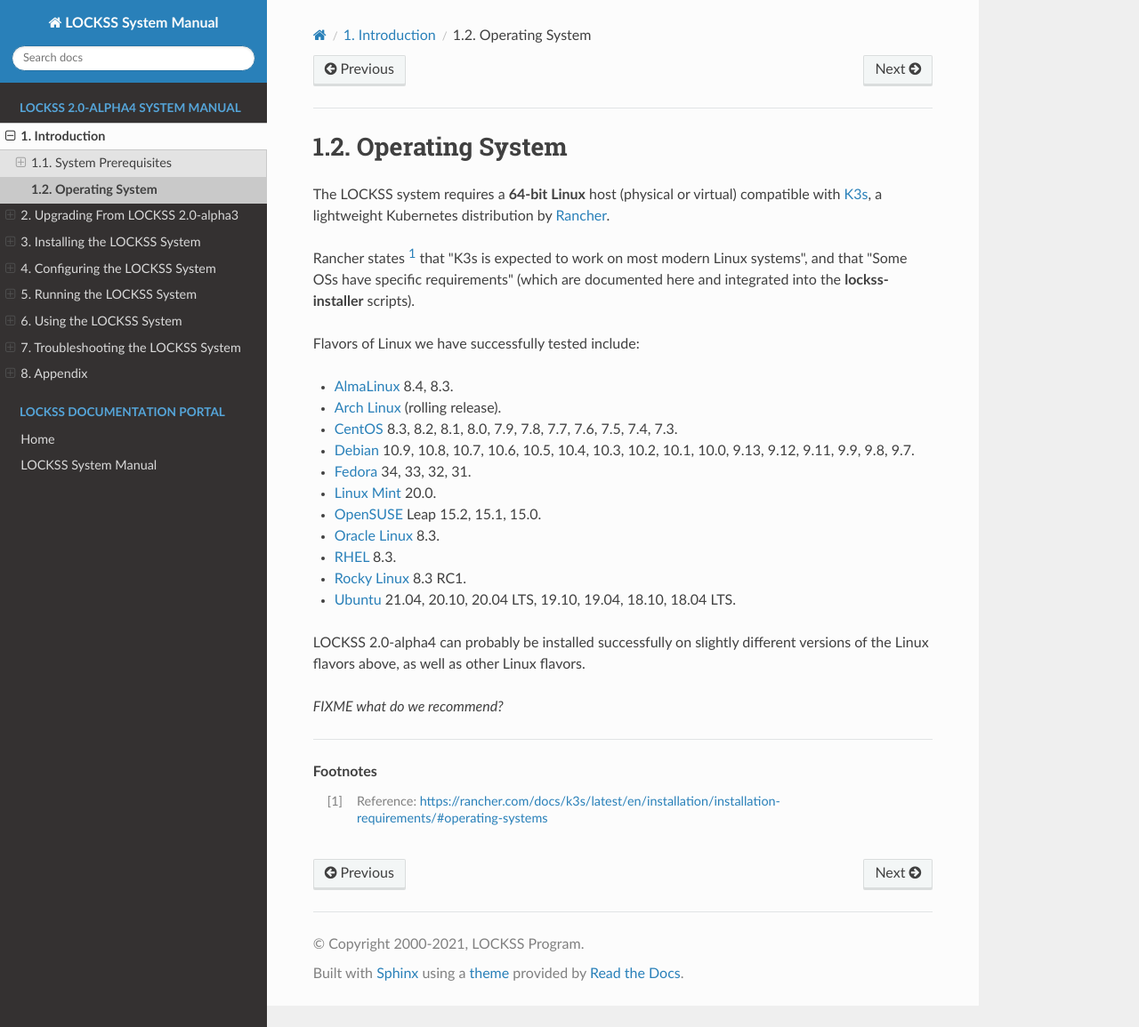
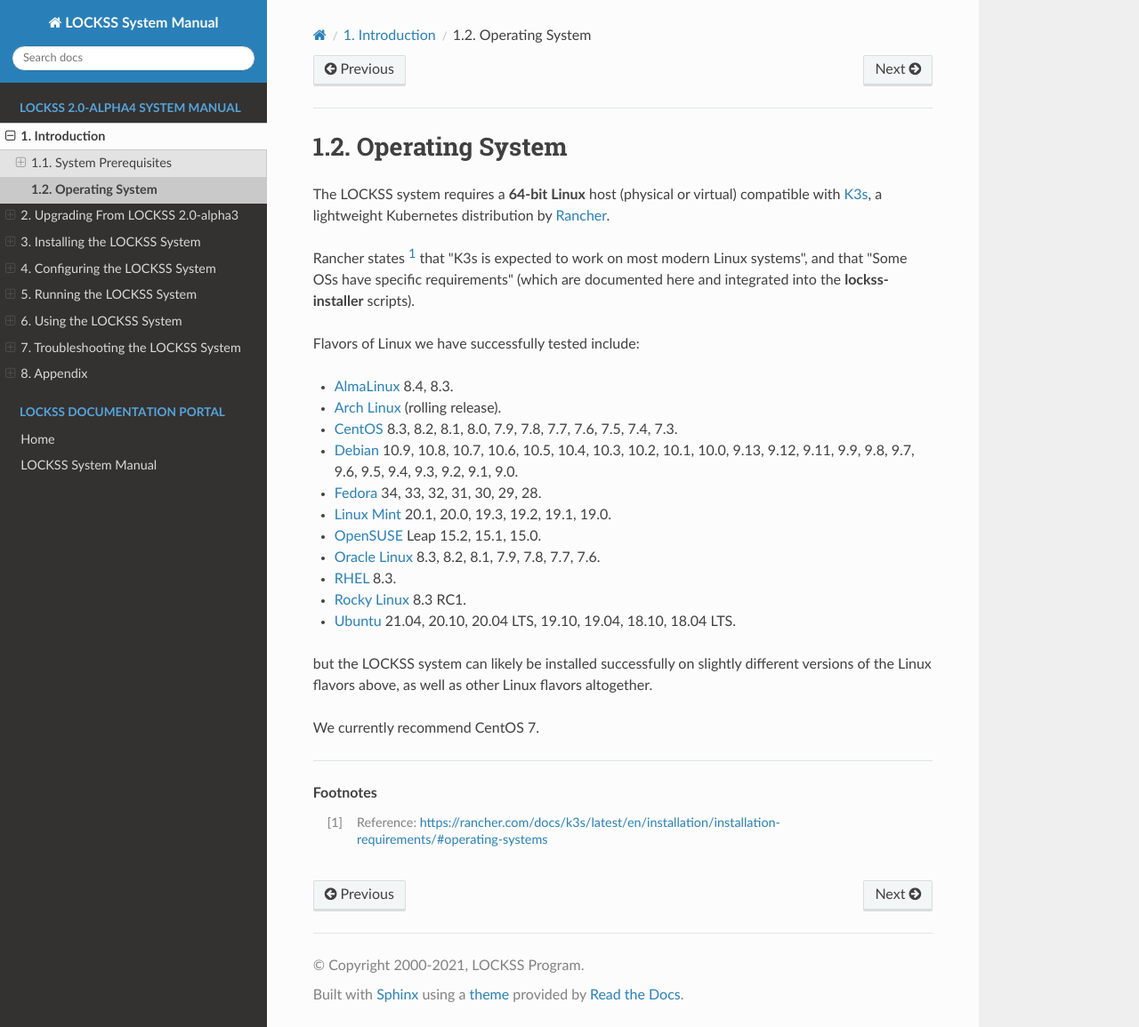
Before and after one commit to lockss/lockss-rtd-manual, a Sphinx documentation site: the page built from docs/introduction/os.rst, in a window 1280 px wide and 1155 px high. Shown: the whole window at 89% size. Built offline with Sphinx 7.4.7 and the Read the Docs theme 2.0.0, drawn with Linux system fonts in a browser that asks for light colours.

Commit message:
Additional Oracle, Mint, Fedora, Debian. Address FIXME.

```diff
--- a/docs/introduction/os.rst
+++ b/docs/introduction/os.rst
@@ -14,15 +14,15 @@ Flavors of Linux we have successfully tested include:
 
 *  `CentOS <https://www.centos.org/>`_ 8.3, 8.2, 8.1, 8.0, 7.9, 7.8, 7.7, 7.6, 7.5, 7.4, 7.3.
 
-*  `Debian <https://www.debian.org/>`_ 10.9, 10.8, 10.7, 10.6, 10.5, 10.4, 10.3, 10.2, 10.1, 10.0, 9.13, 9.12, 9.11, 9.9, 9.8, 9.7.
+*  `Debian <https://www.debian.org/>`_ 10.9, 10.8, 10.7, 10.6, 10.5, 10.4, 10.3, 10.2, 10.1, 10.0, 9.13, 9.12, 9.11, 9.9, 9.8, 9.7, 9.6, 9.5, 9.4, 9.3, 9.2, 9.1, 9.0.
 
-*  `Fedora <https://getfedora.org/>`_ 34, 33, 32, 31.
+*  `Fedora <https://getfedora.org/>`_ 34, 33, 32, 31, 30, 29, 28.
 
-*  `Linux Mint <https://linuxmint.com/>`_ 20.0.
+*  `Linux Mint <https://linuxmint.com/>`_ 20.1, 20.0, 19.3, 19.2, 19.1, 19.0.
 
 *  `OpenSUSE <https://www.opensuse.org/>`_ Leap 15.2, 15.1, 15.0.
 
-*  `Oracle Linux <https://www.oracle.com/linux/>`_ 8.3.
+*  `Oracle Linux <https://www.oracle.com/linux/>`_ 8.3, 8.2, 8.1, 7.9, 7.8, 7.7, 7.6.
 
 *  `RHEL <https://www.redhat.com/>`_ 8.3.
 
@@ -30,9 +30,9 @@ Flavors of Linux we have successfully tested include:
 
 *  `Ubuntu <https://ubuntu.com/>`_ 21.04, 20.10, 20.04 LTS, 19.10, 19.04, 18.10, 18.04 LTS.
 
-LOCKSS 2.0-alpha4 can probably be installed successfully on slightly different versions of the Linux flavors above, as well as other Linux flavors.
+but the LOCKSS system can likely be installed successfully on slightly different versions of the Linux flavors above, as well as other Linux flavors altogether.
 
-*FIXME what do we recommend?*
+We currently recommend CentOS 7.
 
 ----
 
```
